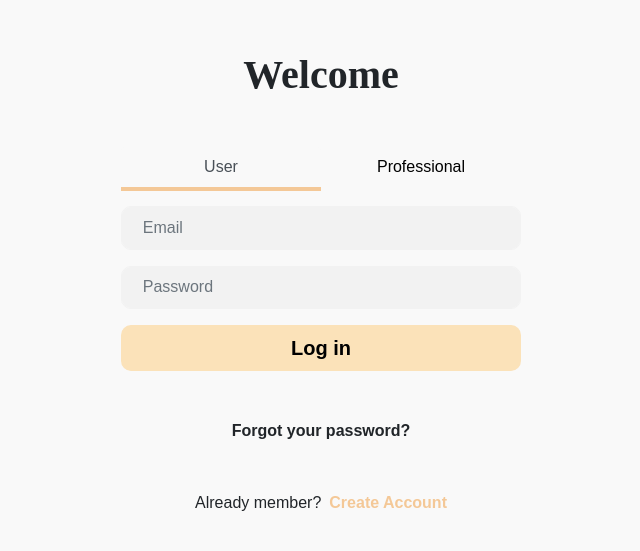
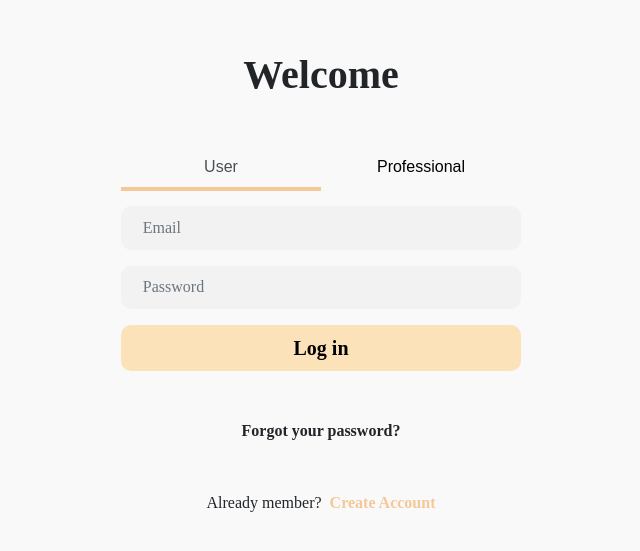
Before and after one commit to codemaoz90/my-pet-health, a React (Create React App) app: page /login in a window 1280 px wide. Shown: the part 109-660 px from the top of the page, without its empty margins (319-959 px from the left). Built offline with nearby package versions, Linux system fonts and the light colour scheme; no server answers; the HTML template or start-up script is replaced by a standard one.

Commit message:
Splash timeout done

```diff
--- a/src/components/Forms/Login/Login.js
+++ b/src/components/Forms/Login/Login.js
@@ -30,13 +30,21 @@ export default function Login({ controlId }) {
 		<>
 			<Form variant="mb-5" className="form" onSubmit={(e) => onSubmit(e)}>
 				<Form.Group controlId={`${controlId}_email`}>
-					<Form.Control type="email" placeholder="Email" />
+					<Form.Control
+						type="email"
+						placeholder="Email"
+						style={{ fontFamily: "Gilroy, serif" }}
+					/>
 				</Form.Group>
 
 				<Form.Group controlId={`${controlId}_password`}>
-					<Form.Control type="password" placeholder="Password" />
+					<Form.Control
+						type="password"
+						placeholder="Password"
+						style={{ fontFamily: "Gilroy, serif" }}
+					/>
 				</Form.Group>
-					<Link style={{textDecoration:"none"}}to="/landing">
+				<Link style={{ textDecoration: "none" }} to="/landing">
 					<Button
 						className={`${
 							controlId === "user" ? "btnUser" : "btnProf"
@@ -45,14 +53,24 @@ export default function Login({ controlId }) {
 						size="lg"
 						block
 						type="submit"
+						style={{
+							fontFamily: "Gilroy",
+							fontWeight: "900",
+						}}
 					>
 						Log in
 					</Button>
 				</Link>
-				<p className="font-weight-bold  my-5 text-center">
+				<p
+					className="font-weight-bold  my-5 text-center"
+					style={{ fontFamily: "Gilroy, serif" }}
+				>
 					Forgot your password?
 				</p>
-				<p className=" text-center ">
+				<p
+					className=" text-center "
+					style={{ fontFamily: "Gilroy, serif" }}
+				>
 					Already member?
 					<Link style={colorB} className="ml-2" to="/register">
 						Create Account
--- a/src/components/Forms/SignIn/SignIn.css
+++ b/src/components/Forms/SignIn/SignIn.css
@@ -1,7 +1,3 @@
-.sign-in {
-	font-family: "Gilroy", sans-serif;
-}
-
 .name,
 .email,
 .password {
--- a/src/components/Forms/SignIn/SignIn.js
+++ b/src/components/Forms/SignIn/SignIn.js
@@ -24,7 +24,7 @@ export default function SignIn() {
 
 	return (
 		<>
-			<div className="d-flex flex-column vh-100 vw-100 justify-content-center align-items-center">
+			<div className="d-flex flex-column vh-100 vw-100 justify-content-center align-items-center ">
 				{alert === true && (
 					<Alert
 						onClose={() => setAlert(false)}
@@ -34,10 +34,18 @@ export default function SignIn() {
 						Usuario creado con exito
 					</Alert>
 				)}
-				<h1 className="my-3">Create account</h1>
-				<p className="my-3 font-weight-bold">Sign in your account</p>
+				<h1 className="my-3" style={{ fontFamily: "Gilroy, serif" }}>
+					Create account
+				</h1>
+				<p
+					className="my-3 font-weight-bold"
+					style={{ fontFamily: "Gilroy, serif" }}
+				>
+					Sign in your account
+				</p>
 				<Form
-					className="sign-in w-50 mt-5"
+					style={{ width: "400px" }}
+					className="sign-in  mt-5"
 					onSubmit={(e) => handleSubmit(e)}
 				>
 					<Form.Group controlId="name">
@@ -56,7 +64,7 @@ export default function SignIn() {
 					</Form.Group>
 					<Form.Group controlId="password">
 						<Form.Control
-							type="password"
+							type="passworgid"
 							placeholder="Password"
 							className="password"
 						></Form.Control>
--- a/src/pages/Information/InfoAlerts.js
+++ b/src/pages/Information/InfoAlerts.js
@@ -14,7 +14,7 @@ function InfoHealth() {
 		>
 			<Row
 				className="d-flex align-items-center justify-content-between"
-				style={{ width: "450px" }}
+				style={{ position: "absolute", top: "40px", left: "20px" }}
 			>
 				<Col>
 					<Link to="info_grooming">
--- a/src/pages/Information/InfoGrooming.js
+++ b/src/pages/Information/InfoGrooming.js
@@ -14,7 +14,7 @@ function InfoHealth() {
 			fluid
 			className="info d-flex flex-column justify-content-center align-items-center"
 		>
-			<Row style={{ width: "500px" }}>
+			<Row style={{ position: "absolute", top: "40px", left: "20px" }}>
 				<Col>
 					<Link to="info_health">
 						<BsArrowLeftShort
--- a/src/pages/Splash.js
+++ b/src/pages/Splash.js
@@ -1,36 +1,49 @@
-import React, {useEffect} from "react";
-import { Container, Col, Row, Image, Button } from "react-bootstrap";
+import React, { useState, useEffect } from "react";
+import { Container, Col, Row, Image } from "react-bootstrap";
 import "../pages/splash.css";
 import logo from "../assets/icons/logo.png";
-import { Link } from "react-router-dom";
-import loading from "../assets/icons/loading.gif"
+import { Redirect } from "react-router-dom";
+import loading from "../assets/icons/loading.gif";
 
 function Splash() {
-
-	useEffect(() => {
-		const timer = setTimeout(() => console.log("Hello, World!"), 3000);
-		return () => clearTimeout(timer);
-	  }, []);
+	const [timeoutSplash, setTimeoutSplash] = useState(false);
+	setTimeout(() => {
+		setTimeoutSplash(true);
+	}, 3000);
 
 	return (
 		<Container
 			fluid
-			className="splash d-flex flex-column justify-content-center align-items-center">
-
+			className="splash d-flex flex-column justify-content-center align-items-center"
+		>
+			{timeoutSplash && <Redirect to="/info_health" />}
 			<Row className=" justify-content-center">
-				<Col xs={10} md lg={4}
-					className="d-flex justify-content-center">
+				<Col
+					xs={10}
+					md
+					lg={4}
+					className="d-flex justify-content-center"
+				>
 					<Image className="logo" src={logo} alt="logo" />
 				</Col>
 			</Row>
 
 			<Row className="justify-content-center align-items-center mt-4">
-				<Col xs={10} md lg={4}
-					className="d-flex justify-content-center">
+				<Col
+					xs={10}
+					md
+					lg={4}
+					className="d-flex justify-content-center"
+				>
 					<p className="splash-text mb-0">MyPetHealth</p>
 				</Col>
 
-				<Col xs md lg={12} className="d-flex justify-content-center mt-2">
+				<Col
+					xs
+					md
+					lg={12}
+					className="d-flex justify-content-center mt-2"
+				>
 					<Image size={20} src={loading} />
 				</Col>
 
@@ -39,7 +52,6 @@ function Splash() {
 						<Button className="btn-splash w-100">Enter</Button>
 					</Link>
 				</Col> */}
-
 			</Row>
 		</Container>
 	);
```
Also changed, not shown: src/pages/Welcome.js (+6 -1 lines). Lines whose indentation alone changed are shown as unchanged.
